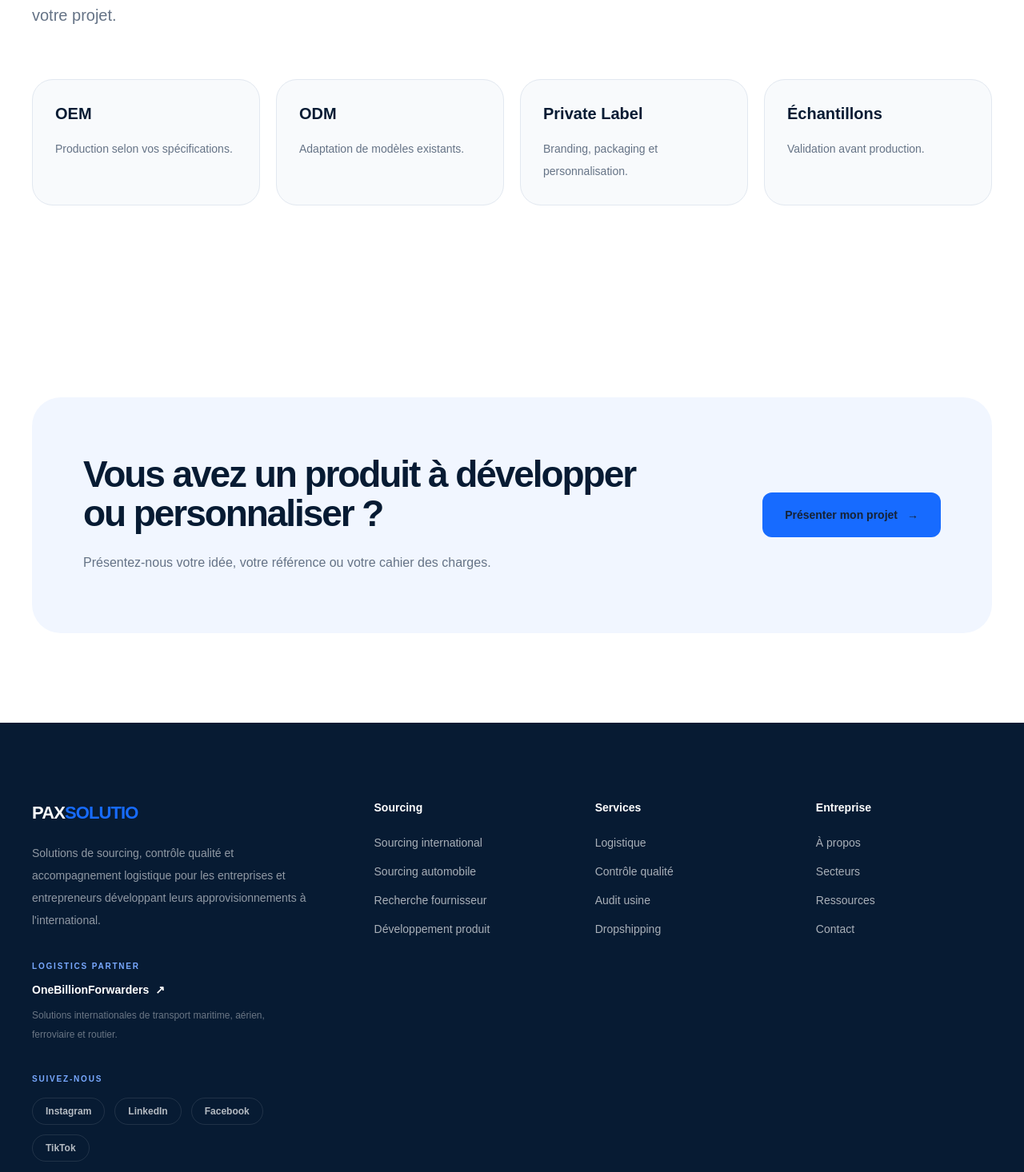
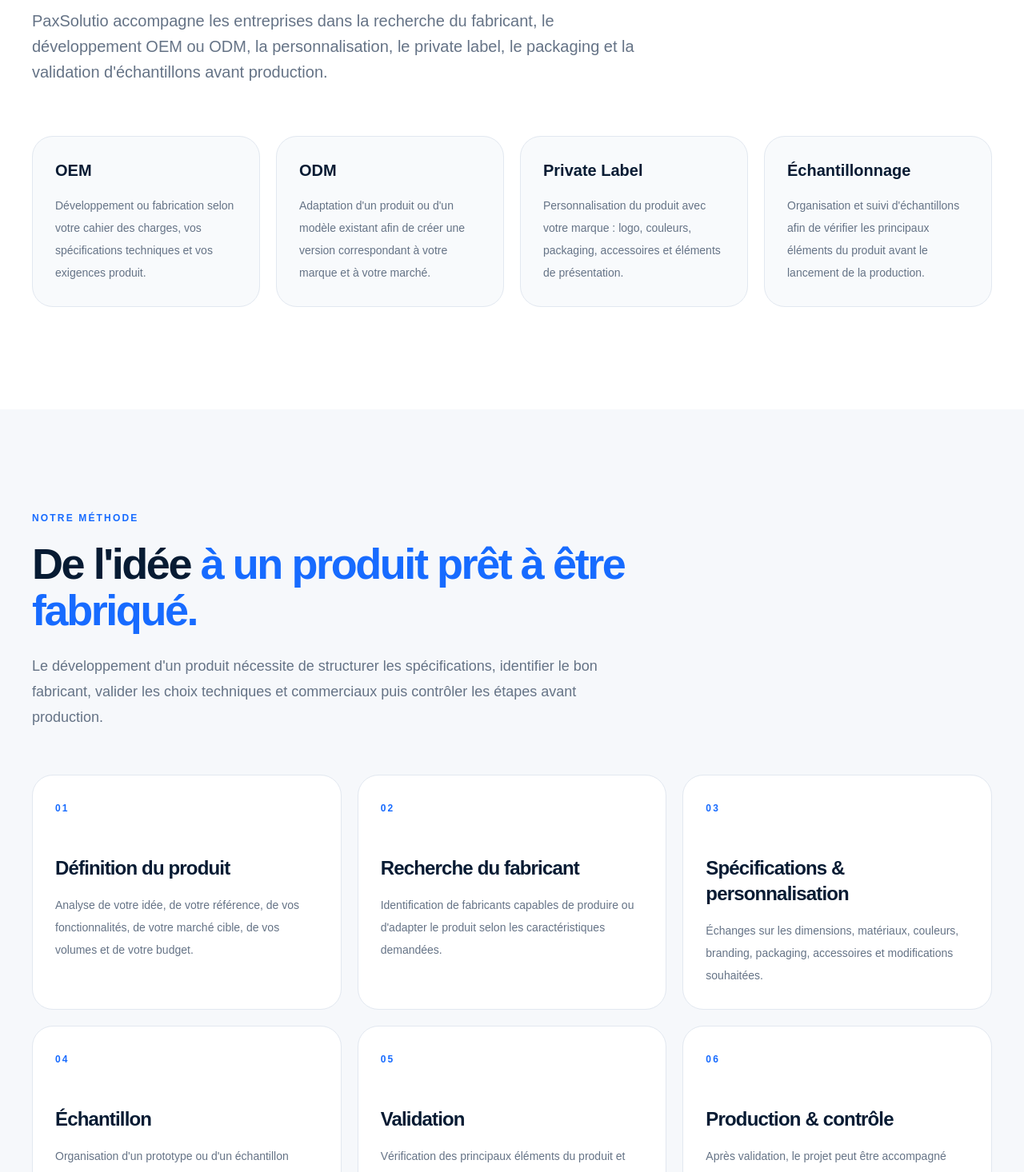
Before and after one commit to PaxSolutio/PaxSolutio, a Next.js app: page /developpement-produit in a window 1280 px wide. Shown: the part 464-1930 px from the top of the page at 80% size. Built offline with nearby package versions, Linux system fonts and the light colour scheme.

Commit message:
Optimisation SEO page developpement produit

```diff
--- a/src/app/developpement-produit/page.tsx
+++ b/src/app/developpement-produit/page.tsx
@@ -22,6 +22,68 @@
   },
 };
 
+const developmentOptions = [
+  {
+    title: "OEM",
+    description:
+      "Développement ou fabrication selon votre cahier des charges, vos spécifications techniques et vos exigences produit.",
+  },
+  {
+    title: "ODM",
+    description:
+      "Adaptation d'un produit ou d'un modèle existant afin de créer une version correspondant à votre marque et à votre marché.",
+  },
+  {
+    title: "Private Label",
+    description:
+      "Personnalisation du produit avec votre marque : logo, couleurs, packaging, accessoires et éléments de présentation.",
+  },
+  {
+    title: "Échantillonnage",
+    description:
+      "Organisation et suivi d'échantillons afin de vérifier les principaux éléments du produit avant le lancement de la production.",
+  },
+];
+
+const process = [
+  {
+    number: "01",
+    title: "Définition du produit",
+    description:
+      "Analyse de votre idée, de votre référence, de vos fonctionnalités, de votre marché cible, de vos volumes et de votre budget.",
+  },
+  {
+    number: "02",
+    title: "Recherche du fabricant",
+    description:
+      "Identification de fabricants capables de produire ou d'adapter le produit selon les caractéristiques demandées.",
+  },
+  {
+    number: "03",
+    title: "Spécifications & personnalisation",
+    description:
+      "Échanges sur les dimensions, matériaux, couleurs, branding, packaging, accessoires et modifications souhaitées.",
+  },
+  {
+    number: "04",
+    title: "Échantillon",
+    description:
+      "Organisation d'un prototype ou d'un échantillon lorsque le projet le nécessite avant le lancement de la production.",
+  },
+  {
+    number: "05",
+    title: "Validation",
+    description:
+      "Vérification des principaux éléments du produit et ajustements éventuels avant validation commerciale ou technique.",
+  },
+  {
+    number: "06",
+    title: "Production & contrôle",
+    description:
+      "Après validation, le projet peut être accompagné jusqu'à la production, au contrôle qualité et à l'organisation de l'expédition.",
+  },
+];
+
 export default function ProductDevelopmentPage() {
   return (
     <main>
@@ -31,41 +93,83 @@
         <div className="mx-auto max-w-[1320px] px-6 lg:px-10">
           <div className="max-w-[900px]">
             <div className="mb-6 text-xs font-extrabold uppercase tracking-[0.18em] text-[#176BFF]">
-              Product Development
+              Développement produit en Chine
             </div>
 
             <h1 className="text-[46px] font-extrabold leading-[1.02] tracking-[-0.055em] text-[#071B33] sm:text-[58px] lg:text-[70px]">
-              Du produit existant
+              Développez et personnalisez votre produit
               <span className="text-[#176BFF]">
                 {" "}
-                à votre propre version.
+                avec un fabricant en Chine.
               </span>
             </h1>
 
             <p className="mt-7 max-w-[760px] text-lg leading-8 text-[#657386] lg:text-xl">
-              PaxSolutio vous accompagne dans la recherche du fabricant,
-              l&apos;adaptation du produit, la personnalisation, le packaging
-              et les échanges nécessaires au développement de votre projet.
+              PaxSolutio accompagne les entreprises dans la recherche du
+              fabricant, le développement OEM ou ODM, la personnalisation,
+              le private label, le packaging et la validation
+              d&apos;échantillons avant production.
             </p>
           </div>
 
           <div className="mt-16 grid gap-5 md:grid-cols-2 lg:grid-cols-4">
-            {[
-              ["OEM", "Production selon vos spécifications."],
-              ["ODM", "Adaptation de modèles existants."],
-              ["Private Label", "Branding, packaging et personnalisation."],
-              ["Échantillons", "Validation avant production."],
-            ].map(([title, description]) => (
+            {developmentOptions.map((option) => (
               <div
-                key={title}
+                key={option.title}
                 className="rounded-[26px] border border-[#E2E8F0] bg-[#F8FAFC] p-7"
               >
                 <h2 className="text-xl font-extrabold text-[#071B33]">
-                  {title}
+                  {option.title}
                 </h2>
 
                 <p className="mt-4 text-sm leading-7 text-[#657386]">
-                  {description}
+                  {option.description}
+                </p>
+              </div>
+            ))}
+          </div>
+        </div>
+      </section>
+
+      <section className="bg-[#F6F8FB] py-24 lg:py-32">
+        <div className="mx-auto max-w-[1320px] px-6 lg:px-10">
+          <div className="max-w-[820px]">
+            <div className="mb-5 text-xs font-extrabold uppercase tracking-[0.18em] text-[#176BFF]">
+              Notre méthode
+            </div>
+
+            <h2 className="text-[38px] font-extrabold leading-[1.08] tracking-[-0.045em] text-[#071B33] sm:text-[48px] lg:text-[54px]">
+              De l&apos;idée
+              <span className="text-[#176BFF]">
+                {" "}
+                à un produit prêt à être fabriqué.
+              </span>
+            </h2>
+
+            <p className="mt-6 max-w-[720px] text-lg leading-8 text-[#657386]">
+              Le développement d&apos;un produit nécessite de structurer les
+              spécifications, identifier le bon fabricant, valider les choix
+              techniques et commerciaux puis contrôler les étapes avant
+              production.
+            </p>
+          </div>
+
+          <div className="mt-14 grid gap-5 md:grid-cols-2 lg:grid-cols-3">
+            {process.map((step) => (
+              <div
+                key={step.number}
+                className="min-h-[270px] rounded-[26px] border border-[#E2E8F0] bg-white p-7"
+              >
+                <span className="text-xs font-black tracking-[0.18em] text-[#176BFF]">
+                  {step.number}
+                </span>
+
+                <h3 className="mt-12 text-2xl font-extrabold tracking-[-0.035em] text-[#071B33]">
+                  {step.title}
+                </h3>
+
+                <p className="mt-4 text-sm leading-7 text-[#657386]">
+                  {step.description}
                 </p>
               </div>
             ))}
@@ -74,9 +178,9 @@
       </section>
 
       <ServiceCTA
-        title="Vous avez un produit à développer ou personnaliser ?"
-        description="Présentez-nous votre idée, votre référence ou votre cahier des charges."
-        buttonLabel="Présenter mon projet"
+        title="Vous avez un produit à développer ou à personnaliser ?"
+        description="Envoyez-nous votre idée, vos photos, vos références, votre cahier des charges, les quantités envisagées et les éléments de personnalisation souhaités afin d'étudier votre projet."
+        buttonLabel="Présenter mon projet produit"
         href="/#project"
       />
 
```
